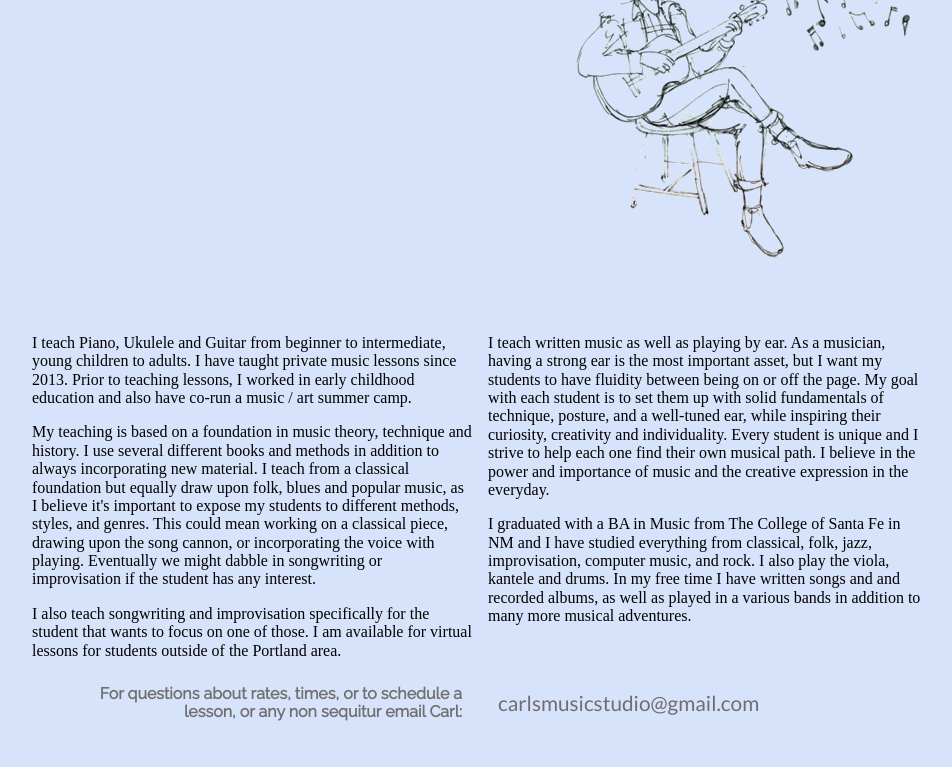
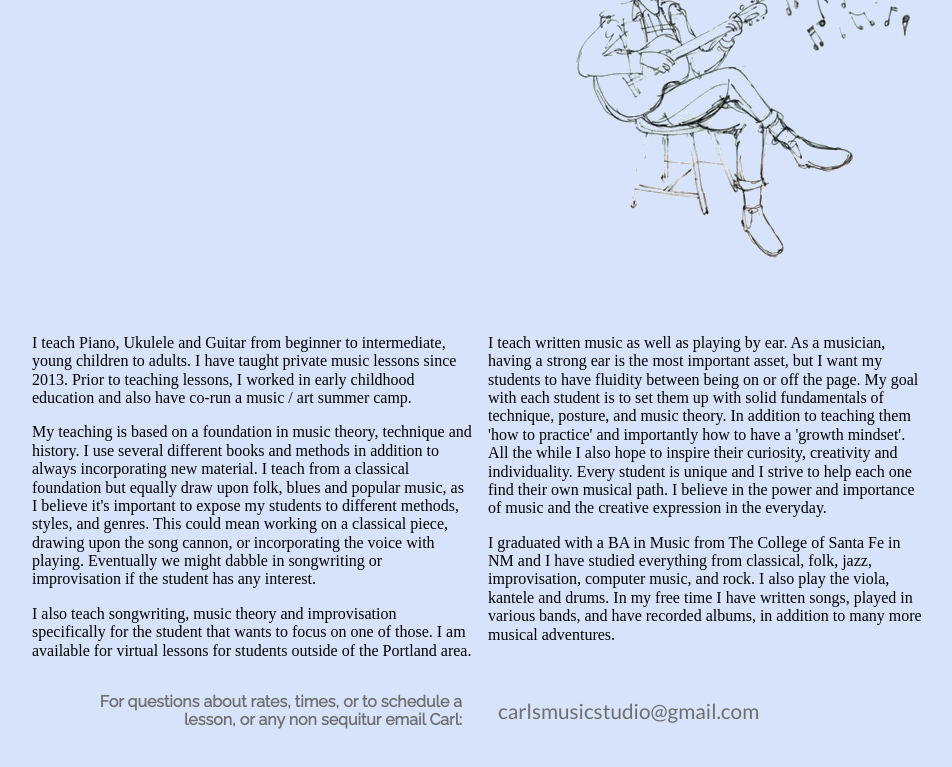
Before and after one commit to lrac2012/lrac2012.github.io, a plain HTML site: page index.html in a window 1280 px wide. Shown: the part 169-936 px from the top of the page, without its empty margins (160-1112 px from the left). Drawn offline with nearby package versions, Linux system fonts and the light colour scheme.

Commit message:
update bio/index text.

```diff
--- a/index.html
+++ b/index.html
@@ -40,20 +40,21 @@
 	  My teaching is based on a foundation in music theory,
 	  technique and history. I use several different books and
 	  methods in addition to always incorporating new material. I
-	  teach from a classical foundation but equally draw upon folk,
-	  blues and popular music, as I believe it's important to expose
-	  my students to different methods, styles, and genres. This
-	  could mean working on a classical piece, drawing upon the song
-	  cannon, or incorporating the voice with playing. Eventually we
-	  might dabble in songwriting or improvisation if the student
-	  has any interest.
+	  teach from a classical foundation but equally draw upon
+	  folk, blues and popular music, as I believe it's
+	  important to expose my students to different methods,
+	  styles, and genres. This could mean working on a classical
+	  piece, drawing upon the song cannon, or incorporating the
+	  voice with playing. Eventually we might dabble in
+	  songwriting or improvisation if the student has any
+	  interest.
 	</p>
 
 	<p>
-	  I also teach songwriting and improvisation specifically for
-	  the student that wants to focus on one of those. I am
-	  available for virtual lessons for students outside of the
-	  Portland area.
+	  I also teach songwriting, music theory and improvisation
+	  specifically for the student that wants to focus on one of
+	  those. I am available for virtual lessons for students
+	  outside of the Portland area.
 	</p>
 
 	<p>
@@ -61,12 +62,14 @@
 	  musician, having a strong ear is the most important asset,
 	  but I want my students to have fluidity between being on or
 	  off the page. My goal with each student is to set them up
-	  with solid fundamentals of technique, posture, and a
-	  well-tuned ear, while inspiring their curiosity, creativity
-	  and individuality. Every student is unique and I strive to
-	  help each one find their own musical path. I believe in the
-	  power and importance of music and the creative expression in
-	  the everyday.
+	  with solid fundamentals of technique, posture, and music
+	  theory. In addition to teaching them 'how to practice' and
+	  importantly how to have a 'growth mindset'. All the while I
+	  also hope to inspire their curiosity, creativity and
+	  individuality. Every student is unique and I strive to help
+	  each one find their own musical path. I believe in the power
+	  and importance of music and the creative expression in the
+	  everyday.
 	</p>
 
 	<p>
@@ -74,8 +77,8 @@
 	  in NM and I have studied everything from classical, folk,
 	  jazz, improvisation, computer music, and rock. I also play
 	  the viola, kantele and drums. In my free time I have written
-	  songs and and recorded albums, as well as played in a
-	  various bands in addition to many more musical adventures.
+	  songs, played in various bands, and have recorded albums, in
+	  addition to many more musical adventures.
 	</p>
 
 
```
